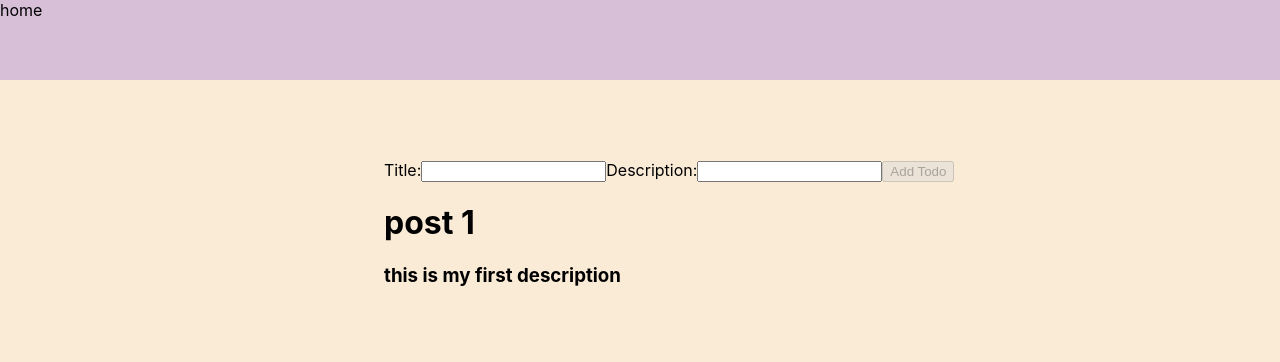
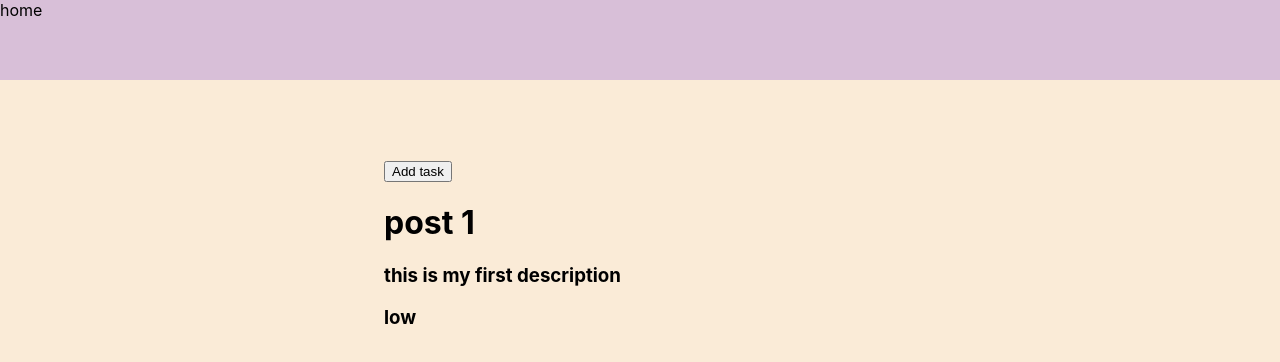
Before and after one commit to Nimavein/todo-list, a React (Create React App) app: page / in a window 1280 px wide. Shown: the top 362 px of the page. Built offline with nearby package versions, Linux system fonts and the light colour scheme.

Commit message:
conditional form displaying add

```diff
--- a/src/Todo.tsx
+++ b/src/Todo.tsx
@@ -4,13 +4,15 @@ import { useGlobalContext } from "./context";
 type ITodoProps = {
   title: string;
   description: string;
+  priority: "low" | "medium" | "high";
 };
 
-const Todo: React.FC<ITodoProps> = ({ title, description }) => {
+const Todo: React.FC<ITodoProps> = ({ title, description, priority }) => {
   return (
     <div>
       <h1>{title}</h1>
       <h3>{description}</h3>
+      <h3>{priority}</h3>
     </div>
   );
 };
--- a/src/TodoForm.tsx
+++ b/src/TodoForm.tsx
@@ -5,7 +5,7 @@ const TodoForm: React.FC = () => {
   const { createTodo, todos } = useGlobalContext();
   const [formData, setFormData] = React.useState<ITodo | {}>();
 
-  const handleForm = (e: React.FormEvent<HTMLInputElement>): void => {
+  const handleForm = (e: React.FormEvent<HTMLInputElement> | any): void => {
     setFormData({
       ...formData,
       [e.currentTarget.id]: e.currentTarget.value,
@@ -18,18 +18,27 @@ const TodoForm: React.FC = () => {
   };
   return (
     <div>
-      <form onSubmit={(e) => handleCreateTodo(e, formData)}>
+      <form
+        className="todo-form"
+        onSubmit={(e) => handleCreateTodo(e, formData)}
+      >
         <label>
           Title:
-          <input onChange={handleForm} type="text" id="title" />
+          <input onChange={handleForm} required type="text" id="title" />
         </label>
         <label>
           Description:
-          <input onChange={handleForm} type="text" id="description" />
+          <input onChange={handleForm} required type="text" id="description" />
         </label>
-        <button disabled={formData === undefined ? true : false}>
-          Add Todo
-        </button>
+        <label>
+          Priority:
+          <select onChange={handleForm} required id="priority">
+            <option value="low">low</option>
+            <option value="medium">medium</option>
+            <option value="high">high</option>
+          </select>
+        </label>
+        <button>Add Todo</button>
       </form>
     </div>
   );
--- a/src/TodosContainer.tsx
+++ b/src/TodosContainer.tsx
@@ -5,10 +5,28 @@ import TodoForm from "./TodoForm";
 
 const TodosContainer: React.FC = () => {
   const { todos } = useGlobalContext();
+  const [isFormOpen, setIsFormOpen] = useState(false);
+
+  const handleFormVisibility = () => {
+    if (isFormOpen === false) {
+      setIsFormOpen(true);
+      alert("XD");
+    }
+    if (isFormOpen === true) {
+      setIsFormOpen(false);
+      alert("nope");
+    }
+  };
 
   return (
     <div className="todos-container">
-      <TodoForm />
+      <div>
+        <button onClick={() => handleFormVisibility()}>
+          {isFormOpen === false ? "Add task" : "X"}{" "}
+        </button>
+      </div>
+      {isFormOpen === true && <TodoForm />}
+
       {todos.map((todo: ITodo) => {
         return <Todo key={todo.id} {...todo} />;
       })}
--- /dev/null
+++ b/src/scss/_form.scss
@@ -0,0 +1,5 @@
+.todo-form {
+  display: flex;
+  flex-direction: column;
+  width: 40%;
+}
--- a/src/scss/index.css
+++ b/src/scss/index.css
@@ -13,6 +13,17 @@
   padding-left: 30vw;
 }
 
+.todo-form {
+  display: -webkit-box;
+  display: -ms-flexbox;
+  display: flex;
+  -webkit-box-orient: vertical;
+  -webkit-box-direction: normal;
+      -ms-flex-direction: column;
+          flex-direction: column;
+  width: 40%;
+}
+
 body {
   padding: 0;
   margin: 0;
--- a/src/scss/index.scss
+++ b/src/scss/index.scss
@@ -1,6 +1,6 @@
 @import "navbar";
 @import "todos-container";
-
+@import "form";
 body {
   padding: 0;
   margin: 0;
```
Also changed, not shown: 1 other file (tests, documents, lock files or other folders).
